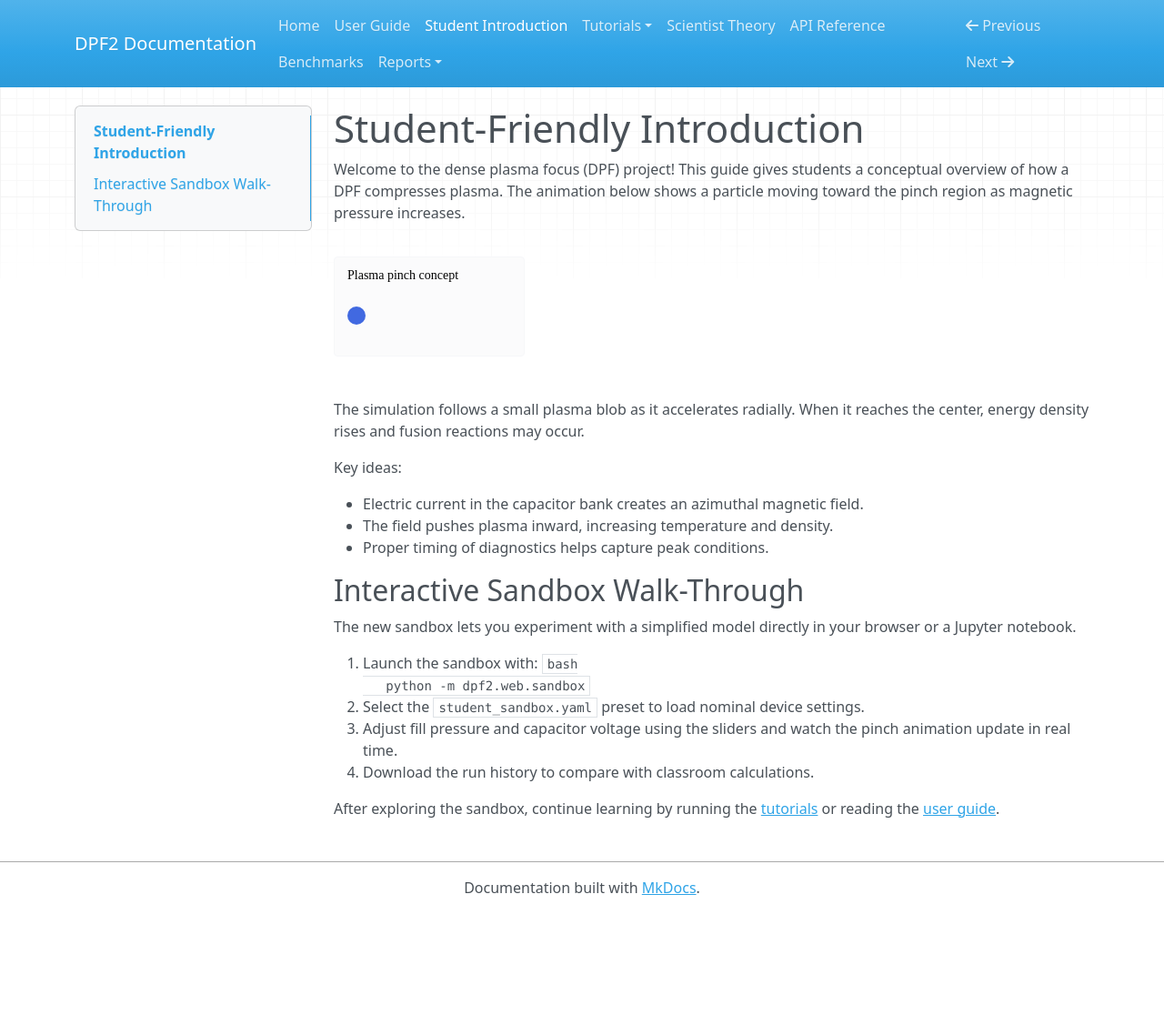
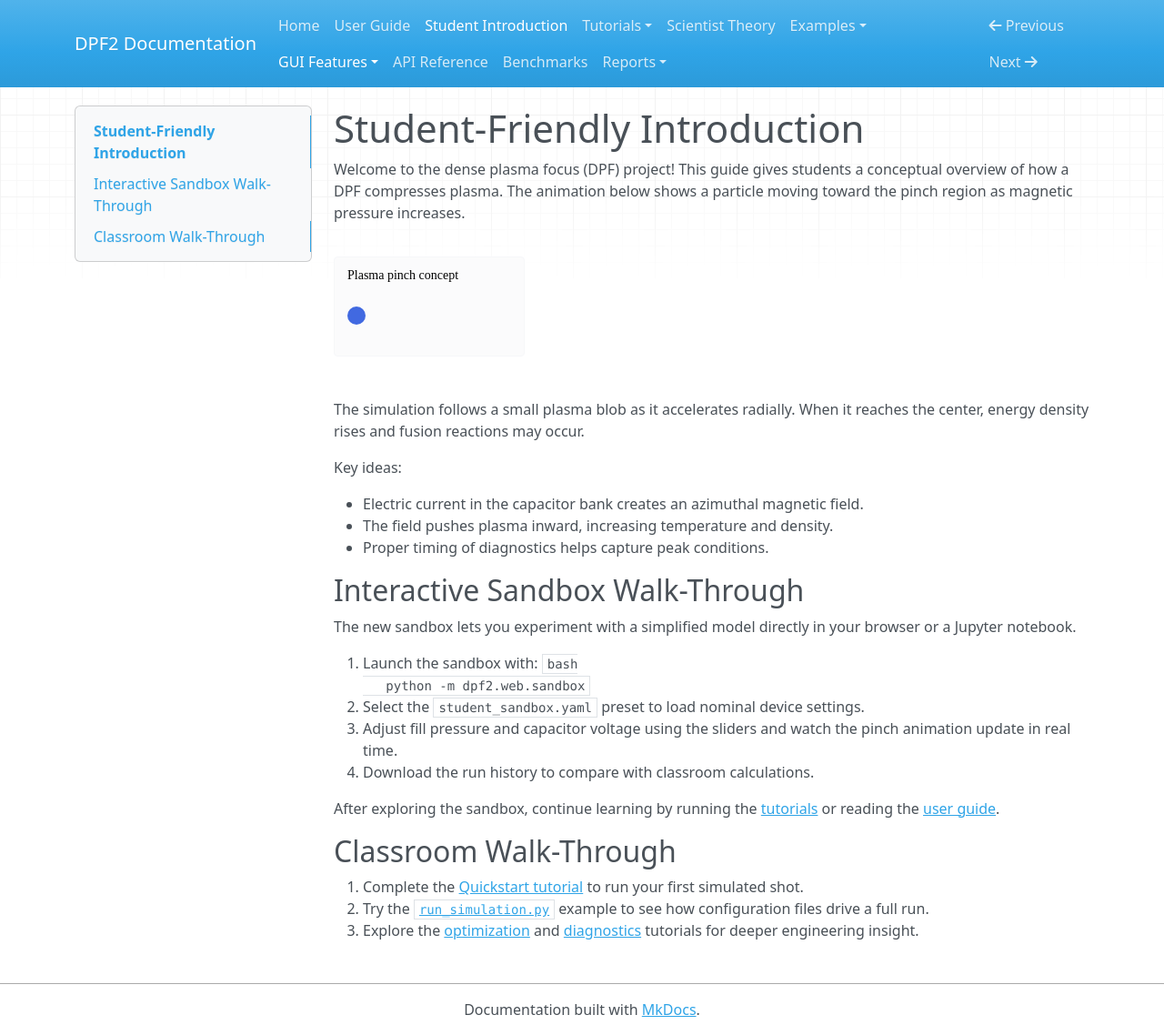
Before and after one commit to longanisainhertaco/dpf2, an MkDocs documentation site: the page built from docs/student_intro.md, in a window 1280 px wide and 1138 px high. Shown: the whole window at 91% size. Built offline with MkDocs 1.6.1, drawn with Linux system fonts in a browser that asks for light colours; nearby versions of some CDN libraries.

Commit message:
Add engineer tutorials and student walkthrough

```diff
--- a/docs/student_intro.md
+++ b/docs/student_intro.md
@@ -31,3 +31,13 @@ browser or a Jupyter notebook.
 
 After exploring the sandbox, continue learning by running the
 [tutorials](tutorials/quickstart.md) or reading the [user guide](user_guide.md).
+
+## Classroom Walk-Through
+
+1. Complete the [Quickstart tutorial](tutorials/quickstart.md) to run your
+   first simulated shot.
+2. Try the [`run_simulation.py`](../examples/run_simulation.py) example to see
+   how configuration files drive a full run.
+3. Explore the [optimization](tutorials/optimization.md) and
+   [diagnostics](tutorials/diagnostics.md) tutorials for deeper engineering
+   insight.
--- a/mkdocs.yml
+++ b/mkdocs.yml
@@ -2,13 +2,19 @@ site_name: DPF2 Documentation
 nav:
   - Home: index.md
   - User Guide: user_guide.md
-  - Student Introduction: student_intro.md
+  - Student Introduction: student_intro.md  # persona: student
   - Tutorials:
-      - Quickstart: tutorials/quickstart.md
-      - Basic Experiment: tutorials/basic_experiment.md
-      - Advanced Workflow: tutorials/advanced_workflow.md
-      - Optimization & Diagnostics: tutorials/optimization_diagnostics.md
-  - Scientist Theory: scientist_theory.md
+      - Quickstart: tutorials/quickstart.md  # persona: student
+      - Basic Experiment: tutorials/basic_experiment.md  # persona: student
+      - Advanced Workflow: tutorials/advanced_workflow.md  # persona: engineer
+      - Optimization: tutorials/optimization.md  # persona: engineer
+      - Diagnostics: tutorials/diagnostics.md  # persona: engineer
+  - Scientist Theory: scientist_theory.md  # persona: scientist
+  - Examples:  # persona: engineer, scientist
+      - Run Simulation: ../examples/run_simulation.py
+      - PIC Collision: ../examples/pic_collision_example.py
+  - GUI Features:  # persona: student
+      - Sandbox Walk-Through: student_intro.md
   - API Reference: api_reference.md
   - Benchmarks: benchmarks.md
   - Reports:
```
Also changed, not shown: docs/tutorials/diagnostics.md (added, +43 -0 lines), docs/tutorials/optimization.md (added, +47 -0 lines).
